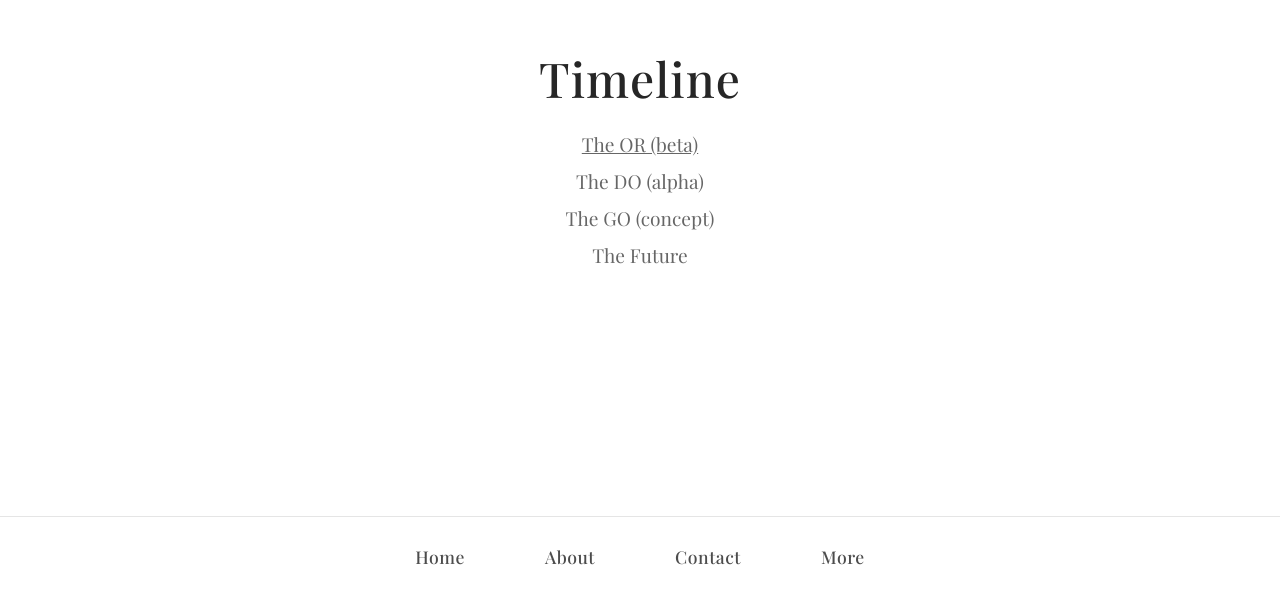
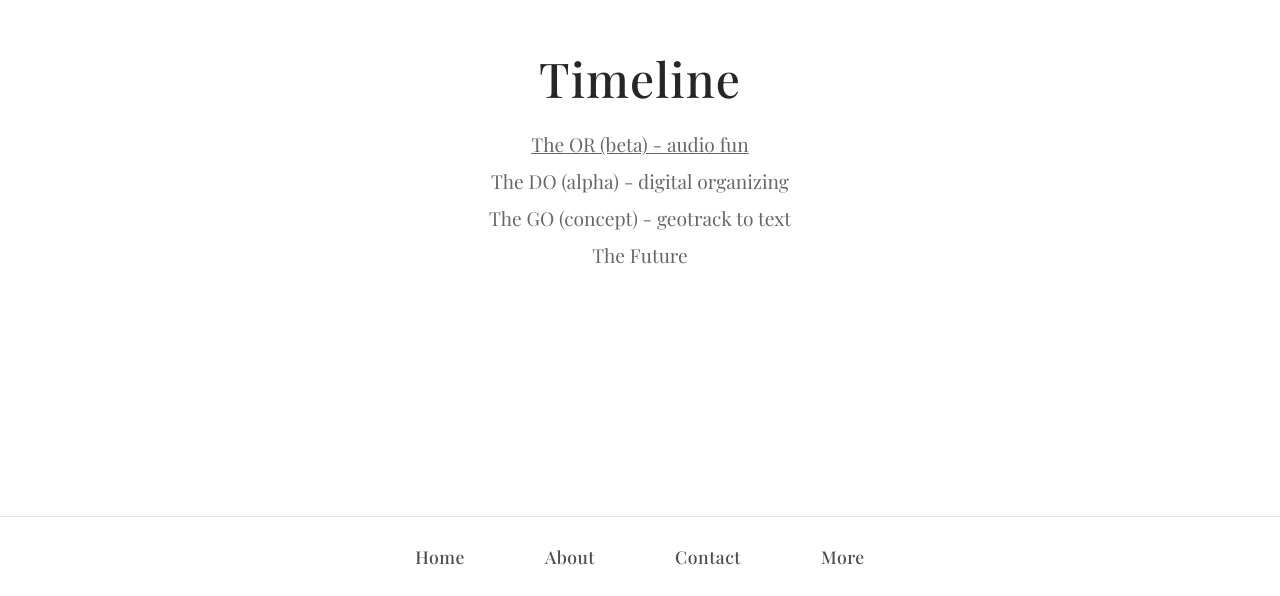
Before and after one commit to theingredients/theingredients, a React (Vite) app: page /more in a window 1280 px wide. Shown: the part 204-800 px from the top of the page. Built offline with nearby package versions, Linux system fonts and the light colour scheme.

Commit message:
Update More page with timeline descriptions

```diff
--- a/src/pages/More.tsx
+++ b/src/pages/More.tsx
@@ -7,10 +7,10 @@ const More = () => {
       <div className="page-container">
         <h1 className="page-title">Timeline</h1>
         <a href="https://or-six.vercel.app/" target="_blank" rel="noopener noreferrer" className="page-content">
-          The OR (beta)
+          The OR (beta) - audio fun
         </a>
-        <p className="page-content">The DO (alpha)</p>
-        <p className="page-content">The GO (concept)</p>
+        <p className="page-content">The DO (alpha) - digital organizing</p>
+        <p className="page-content">The GO (concept) - geotrack to text</p>
         <p className="page-content">The Future</p>
       </div>
     </Layout>
```
